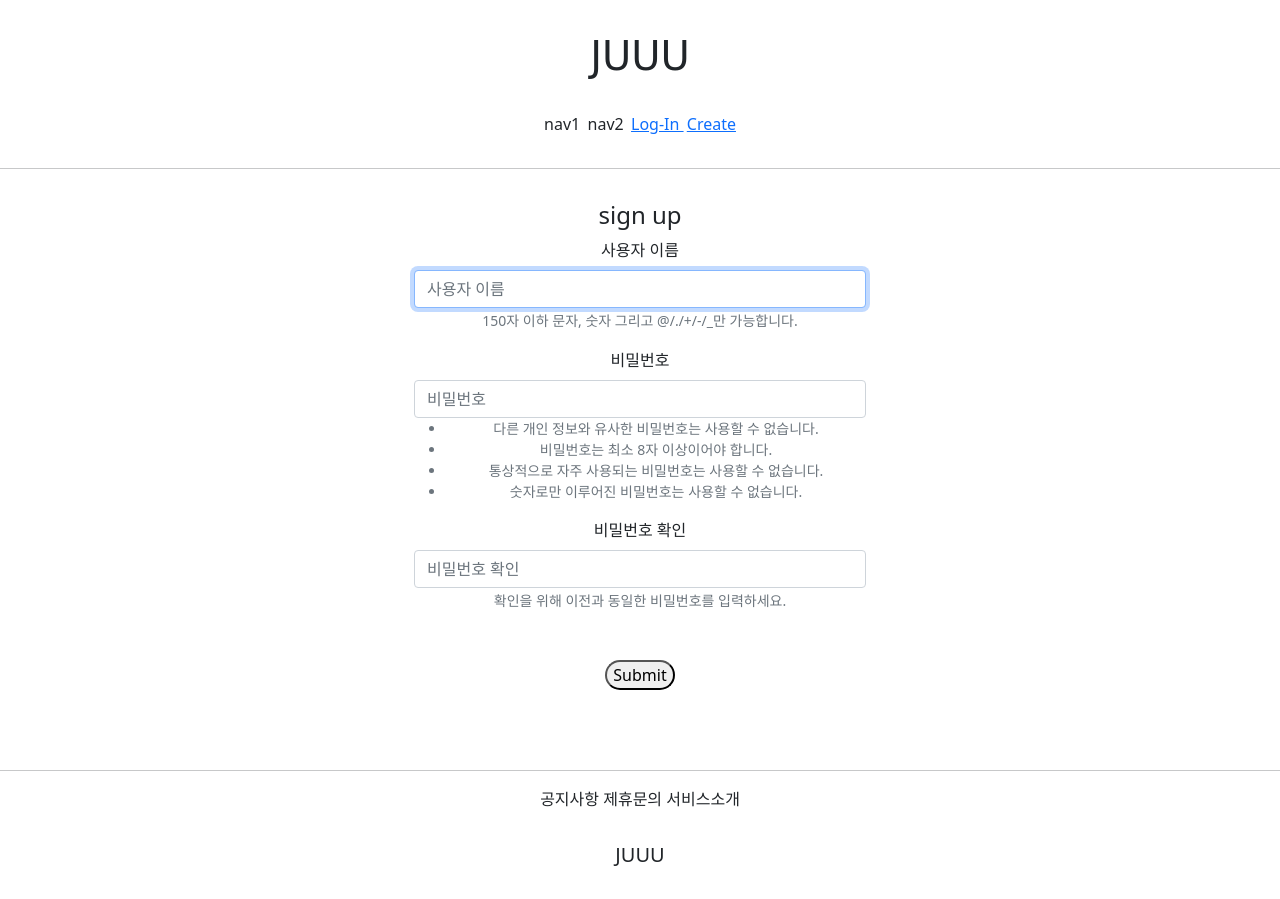
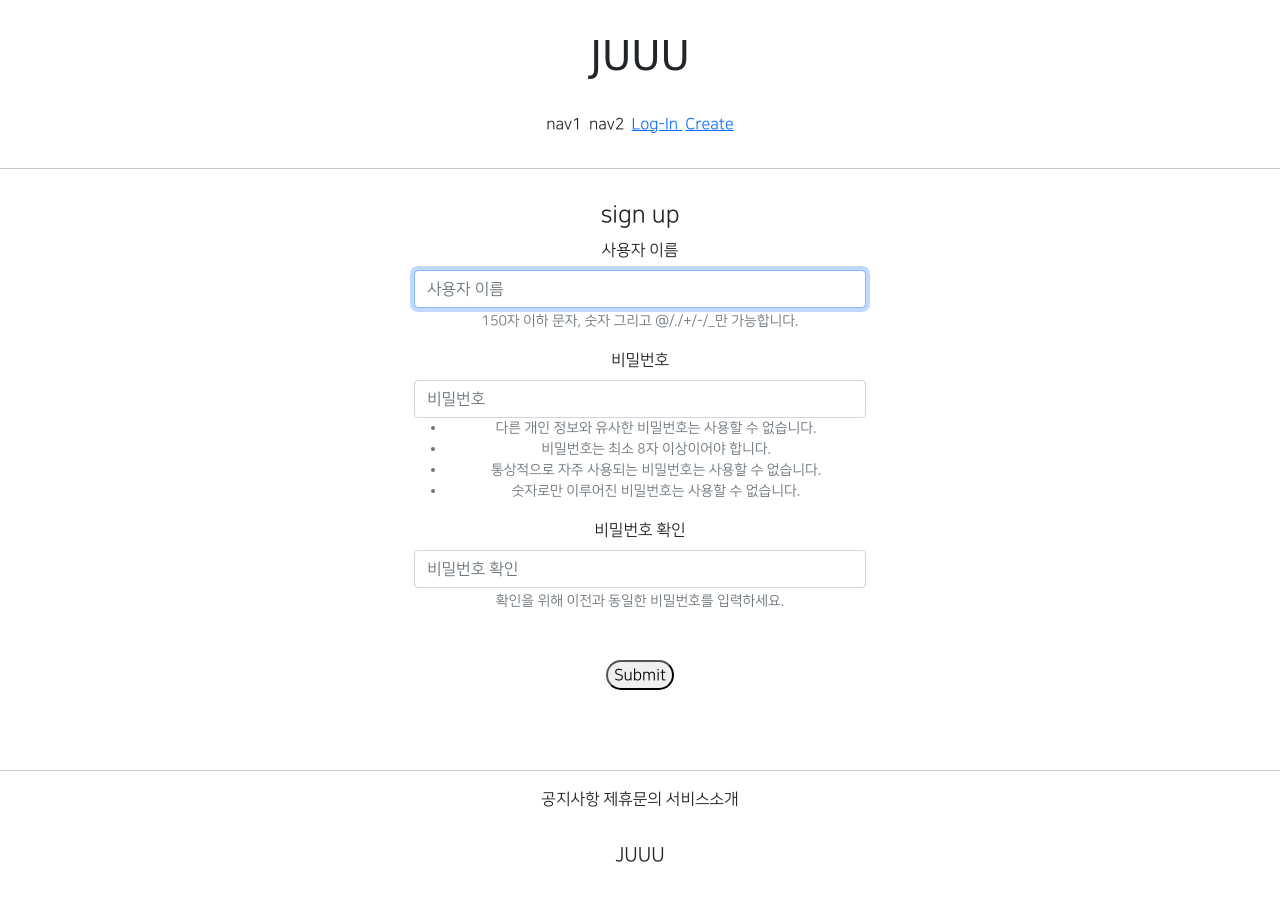
Before and after one commit to Lee-JuHwan/gis4_2, a Django app: page /accounts/create/ in a window 1280 px wide. Run offline with Django 3.2, Linux system fonts and the light colour scheme; parts of the project's set-up code (start-up, migrations or seed data) failed here and were passed over; some libraries are stand-ins or nearby versions; some web fonts are replaced.

Commit message:
7/16 commit 2

```diff
--- a/templates/base.html
+++ b/templates/base.html
@@ -2,7 +2,7 @@
 <html lang="en">
 {% include 'head.html' %}
 
-<body>
+<body style="font-family: 'NanumSquareR'">
     {% include 'header.html' %}
 
     <hr>
--- a/templates/head.html
+++ b/templates/head.html
@@ -17,4 +17,28 @@
     {# DEFAuLT CSS LINK #}
     <link rel="stylesheet" type="text/css" href="{% static 'base.css' %}">
 
+        {# 나눔스퀘어 폰트 #}
+    <style>
+        @font-face {
+            font-family: 'NanumSquareR';
+            src: local('NanumSquareR'),
+            url("{% static 'fonts/NanumSquareR.otf' %}") format("opentype");
+        }
+        @font-face {
+            font-family: 'NanumSquareEB';
+            src: local('NanumSquareEB'),
+            url("{% static 'fonts/NanumSquareEB.otf' %}") format("opentype");
+        }
+        @font-face {
+            font-family: 'NanumSquareB';
+            src: local('NanumSquareB'),
+            url("{% static 'fonts/NanumSquareB.otf' %}") format("opentype");
+        }
+        @font-face {
+            font-family: 'NanumSquareL';
+            src: local('NanumSquareL'),
+            url("{% static 'fonts/NanumSquareL.otf' %}") format("opentype");
+        }
+    </style>
+
 </head>
```
Also changed, not shown: static/fonts/NanumSquareB.otf (added), static/fonts/NanumSquareEB.otf (added), static/fonts/NanumSquareL.otf (added), static/fonts/NanumSquareOTF_acB.otf (added), static/fonts/NanumSquareOTF_acEB.otf (added), static/fonts/NanumSquareOTF_acL.otf (added), static/fonts/NanumSquareOTF_acR.otf (added), static/fonts/NanumSquareR.otf (added).
